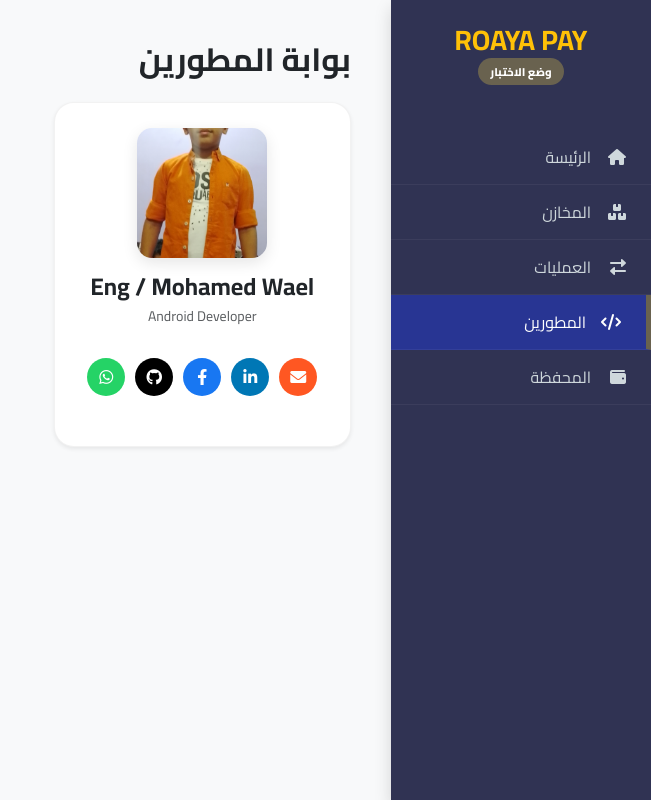
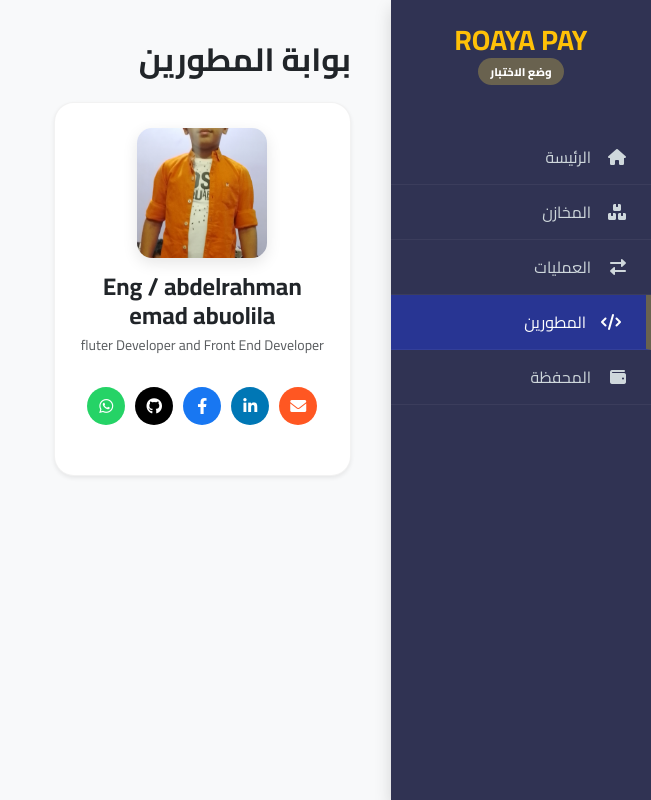
Before and after one commit to buolila/Roaya-Pay-system, a plain HTML site: page index.html in a window 1280 px wide. Both pictures are taken after a click on the link "المطورين". Shown: the whole page, without its empty margins (629-1280 px from the left). Drawn offline with nearby package versions, Linux system fonts and the light colour scheme.

Commit message:
Update index.html

```diff
--- a/index.html
+++ b/index.html
@@ -293,8 +293,8 @@
         <div class="col-md-4">
             <div class="card developer-card shadow-sm h-100">
                 <img src="0000000.png" class="dev-img mx-auto">
-                <h4 class="fw-bold mb-1">Eng / Mohamed Wael</h4>
-                <p class="text-muted mb-3 small">Android Developer</p>
+                <h4 class="fw-bold mb-1">Eng / abdelrahman emad abuolila</h4>
+                <p class="text-muted mb-3 small">fluter  Developer and Front End Developer </p>
                 <div class="social-links">
                     <a href="mailto:dev@roayapay.com" class="bg-email"><i class="fas fa-envelope"></i></a>
                     <a href="#" class="bg-linkedin"><i class="fab fa-linkedin-in"></i></a>
```
